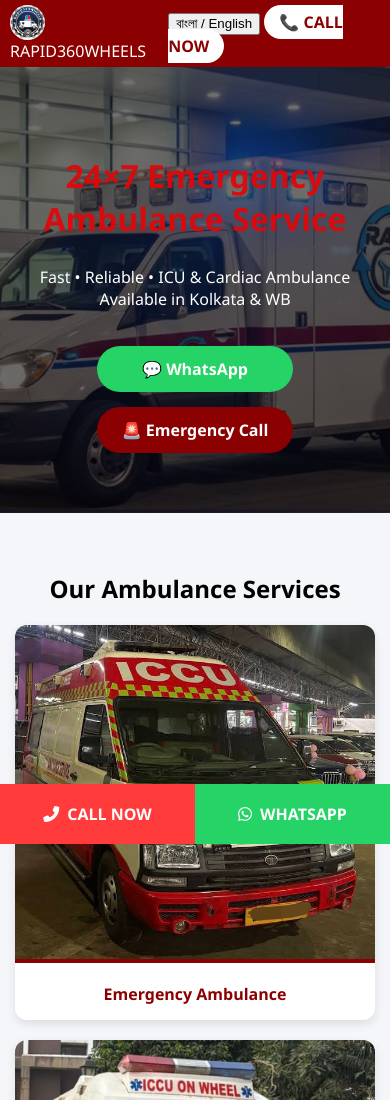
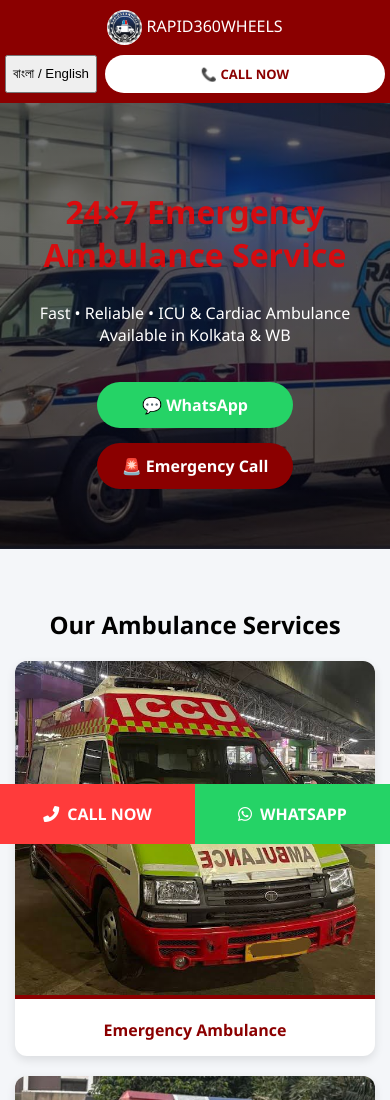
Before and after one commit to nilanjan-web/rapid360wheels, a plain HTML site: page index.html in a window 390 px wide. Shown: the top 1100 px of the page. Drawn offline with Linux system fonts and the light colour scheme.

Commit message:
Refactor CSS for improved layout and responsiveness

```diff
--- a/style.css
+++ b/style.css
@@ -110,11 +110,28 @@ footer { background: #222; color: #ccc; text-align: center; padding: 30px; }
         padding: 60px 10px; /* ফোনের ওপরের গ্যাপ কমাবে */
     }
 
-    .top-bar {
-        padding: 5px 10px; /* হেডার বারকে ছোট করবে */
-    }
+   /* ১১২ নম্বর লাইনের .top-bar সেকশনে এটি বসান */
+.top-bar {
+    display: flex;
+    flex-direction: column; /* লোগো ও বাটনকে উপরে-নিচে নিয়ে আসবে */
+    padding: 10px 5px;
+    gap: 10px;
+    height: auto;
+    align-items: center;
+}
 
-    .logo img {
-        height: 35px; /* ফোনের স্ক্রিনে লোগো ছোট করবে */
-    }
+/* বাটনগুলোর জন্য নতুন সেকশন যোগ করুন */
+.top-actions {
+    display: flex;
+    width: 100%;
+    justify-content: center;
+    gap: 8px; /* বাটন দুটির মাঝে গ্যাপ বাড়াবে */
 }
+
+.lang-toggle, .call-btn {
+    flex: 1; /* দুটি বাটনকে সমান চওড়া করবে */
+    text-align: center;
+    padding: 10px 5px;
+    font-size: 13px; /* লেখা যাতে এক লাইনে থাকে */
+    white-space: nowrap;
+}
```
